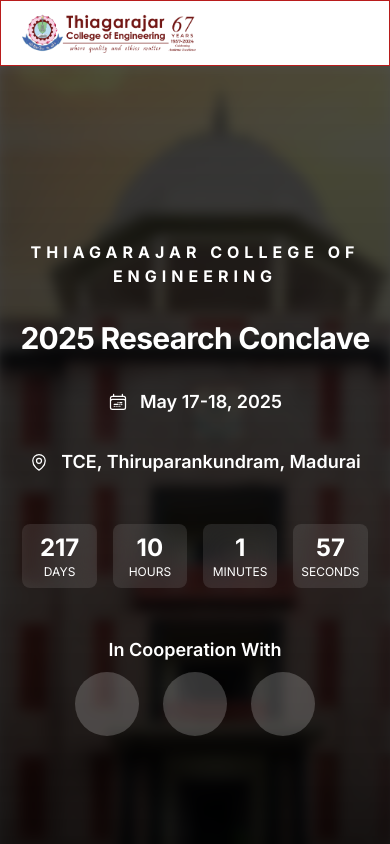
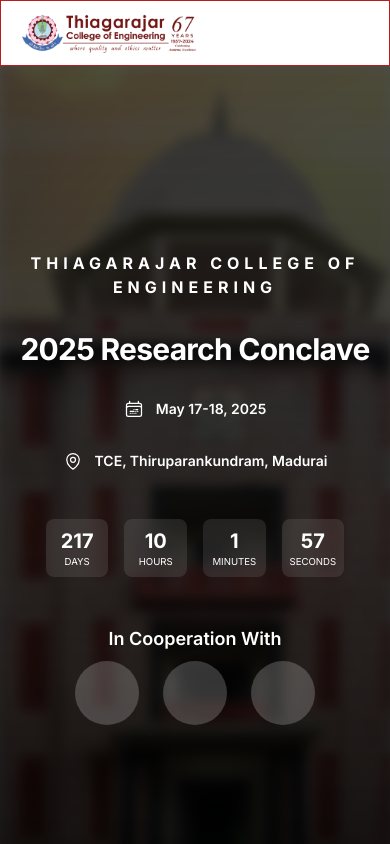
Before and after one commit to kmrsanthosh/TCEResearchConclave, a Next.js app: page / in a window 390 px wide. Shown: the top 844 px of the page. Built offline with nearby package versions, Linux system fonts and the light colour scheme.

Commit message:
Made The Hero Section Even More Responsive

```diff
--- a/components/Home/Hero.tsx
+++ b/components/Home/Hero.tsx
@@ -134,7 +134,7 @@ export const Hero = () => {
           className="flex items-center mb-8"
         >
           <CalendarDateRangeIcon className="w-5 md:w-8 h-5 md:h-8 mr-3" />
-          <span className="text-lg md:text-xl font-semibold">
+          <span className="text-sm sm:text-lg md:text-xl font-semibold">
             May 17-18, 2025
           </span>
         </motion.div>
@@ -146,7 +146,7 @@ export const Hero = () => {
           className="flex items-center mb-12"
         >
           <MapPinIcon className="w-5 md:w-8 h-5 md:h-8 mr-3" />
-          <span className="text-lg md:text-xl font-semibold">
+          <span className="text-sm sm:text-lg md:text-xl font-semibold">
             TCE, Thiruparankundram, Madurai{" "}
           </span>
         </motion.div>
@@ -160,10 +160,14 @@ export const Hero = () => {
           {Object.entries(timeLeft).map(([unit, value]) => (
             <div
               key={unit}
-              className="text-center bg-white/10 rounded-lg p-2 md:p-4 backdrop-blur-md"
+              className="text-center bg-white/10 rounded-lg p-2 sm:p-4 md:p-4 backdrop-blur-md"
             >
-              <div className="text-2xl md:text-4xl font-bold">{value}</div>
-              <div className="text-xs md:text-sm uppercase">{unit}</div>
+              <div className="text-xl sm:text-2xl md:text-4xl font-bold">
+                {value}
+              </div>
+              <div className="text-[0.6rem] sm:text-xs md:text-sm uppercase">
+                {unit}
+              </div>
             </div>
           ))}
         </motion.div>
```
